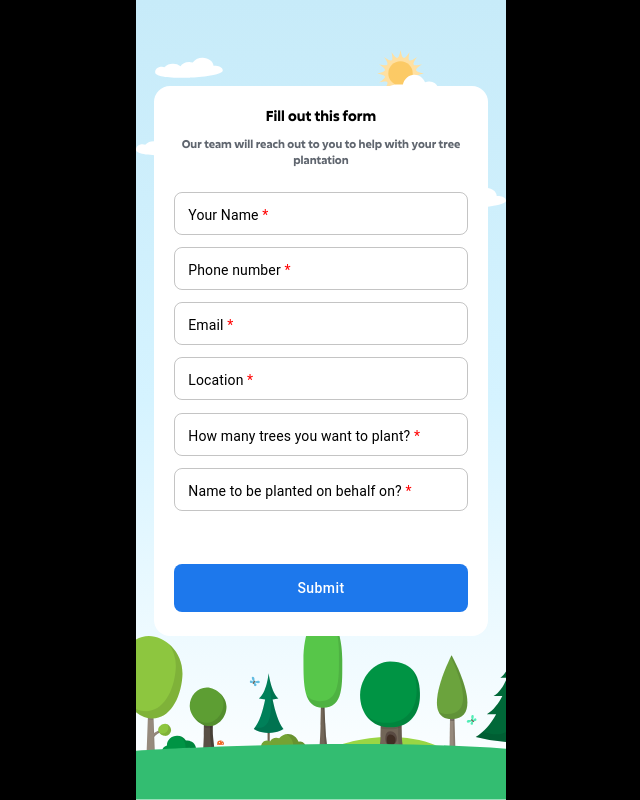
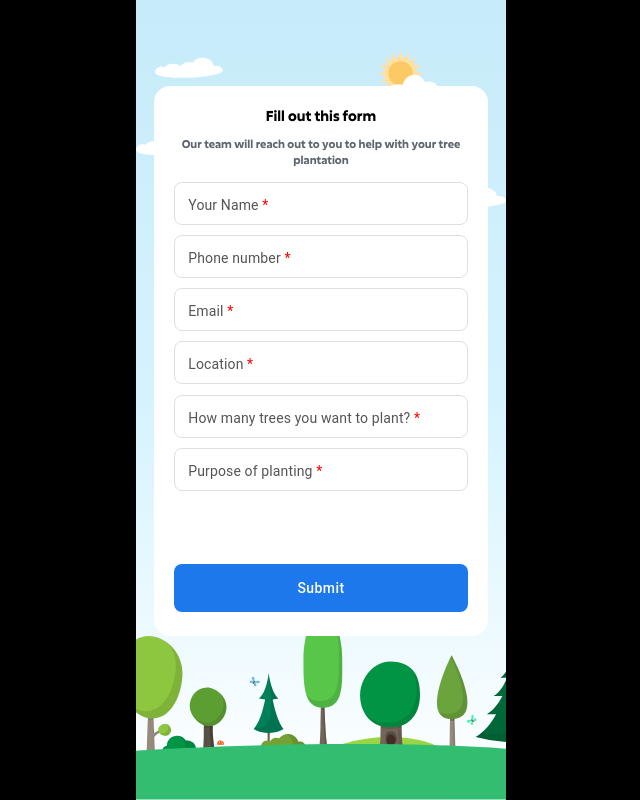
Before and after one commit to Sabareesh001/karmaCalculator, a React (Vite) app: page /form in a window 1280 px wide. Shown: the whole page, without its empty margins (319-959 px from the left). Built offline with nearby package versions, Linux system fonts and the light colour scheme; a web font is replaced by a local one.

Commit message:
changed final

```diff
--- a/src/pages/Form/FormPage.css
+++ b/src/pages/Form/FormPage.css
@@ -39,7 +39,7 @@
 
 .text-content {
   position: relative;
-    top:190px;
+  top: 190px;
   z-index: 2;
   color: #000;
   font-weight: 600;
@@ -47,10 +47,11 @@
   font-size: 18px;
   line-height: 22px;
   padding: 15px;
-    font-family: 'Excon', sans-serif;
+  font-family: "Excon", sans-serif;
   opacity: 0;
   transform: translateY(500px);
-    animation: slideInText 0.4s ease-in-out 0.1s forwards, fadeOutText 0.5s ease-in-out 2.5s forwards;
+  animation: slideInText 0.4s ease-in-out 0.1s forwards,
+    fadeOutText 0.5s ease-in-out 2.5s forwards;
 }
 
 @keyframes slideInText {
@@ -63,7 +64,8 @@
 @keyframes fadeOutText {
   to {
     opacity: 0;
-      transform: translateY(-250px);  }
+    transform: translateY(-250px);
+  }
 }
 
 .plantation-form {
@@ -71,9 +73,9 @@
   margin: auto 18px;
   background-color: white;
   border-radius: 16px;
-    padding:20px ;
+  padding: 20px;
   text-align: center;
-    font-family: 'Excon', sans-serif;
+  font-family: "Excon", sans-serif;
   top: -10px;
   height: 550px;
   z-index: 2;
@@ -81,33 +83,33 @@
   transform: translateY(500px);
   animation: slideInForm 0.4s ease-in-out 2.5s forwards;
 }
-  .plantation-form .head{
+.plantation-form .head {
   display: flex;
   flex-direction: column;
 }
-  .plantation-form .head .form-title{
-    margin: 10px 0 ;
+.plantation-form .head .form-title {
+  margin: 10px 0;
   color: #000;
   font-size: 14px;
   text-align: center;
 }
-  .plantation-form .head .form-discription{
+.plantation-form .head .form-description {
   font-size: 11px;
   text-align: center;
   font-weight: lighter;
-    color: #60666F;
+  color: #60666f;
 }
-  .plantation-form .form{
+.plantation-form .form {
   position: relative;
   display: flex;
   flex-direction: column;
-    margin-top: 35px;
+  margin-top: 25px;
   height: 430px;
-    gap: 15px;
+  gap: 13px;
 }
-  .submit-btn{
+.submit-btn {
   position: absolute;
-      bottom: 10px;
+  bottom: 0px;
   width: 100%;
 }
 
@@ -128,9 +130,8 @@
   object-fit: contain;
 }
 
-
 .video-container {
-    width: 139px ;
+  width: 139px;
   height: 139px;
   position: absolute;
   top: 20%;
@@ -183,3 +184,45 @@
   text-align: center;
   margin-top: 20px;
 }
+
+.custom-textfield .MuiInputBase-input {
+  color: #000;
+  font-size: 14px;
+  padding: 10px;
+}
+
+.custom-textfield .MuiOutlinedInput-notchedOutline {
+  border: 1px solid #dfdfdf;
+  border-radius: 8px;
+  height: 48px;
+}
+
+.custom-textfield .MuiOutlinedInput-root:hover fieldset {
+  border-color: #000;
+}
+
+.custom-textfield .MuiOutlinedInput-root.Mui-focused fieldset {
+  border: 1px solid #000;
+}
+
+.custom-textfield .MuiInputLabel-root {
+  color: #555;
+  font-size: 14px;
+  padding: 4px 0;
+}
+
+.custom-textfield .MuiInputLabel-root.Mui-focused {
+  color: black;
+}
+
+.custom-textfield .MuiInputLabel-asterisk {
+  color: red;
+}
+
+.custom-textfield::placeholder {
+  color: black;
+}
+
+.asterisk {
+  color: red;
+}
--- a/src/pages/Form/FormPage.jsx
+++ b/src/pages/Form/FormPage.jsx
@@ -7,10 +7,90 @@ import Buttons from "../../components/button";
 import success from "/src/assets/success.gif";
 import lastBg from "../../assets/lastBg.png";
 import successimage from "../../assets/success-image.png";
+import { TextField } from "@mui/material";
 
 const FormPage = () => {
+  const [formData, setFormData] = useState({
+    survey_id: 1,
+    name: "",
+    phone_number: "",
+    e_mail: "",
+    location: "",
+    tree_count: "",
+    purpose: "",
+  });
+
+  const [errors, setErrors] = useState({});
   const [submit, setSubmit] = useState(false);
   const [showSuccessImage, setShowSuccessImage] = useState(false);
+
+  const handleInputChange = (e) => {
+    const { name, value } = e.target;
+    setFormData((prevData) => ({
+      ...prevData,
+      [name]: value,
+    }));
+    // Clear error when user types
+    setErrors((prevErrors) => ({
+      ...prevErrors,
+      [name]: "",
+    }));
+  };
+
+  const validateForm = () => {
+    let validationErrors = {};
+    const phoneNumberPattern = /^[0-9]{10}$/;
+    const emailPattern = /^[^\s@]+@[^\s@]+\.[^\s@]+$/;
+
+    if (!formData.name || /\d/.test(formData.name)) {
+      validationErrors.name = "required";
+    }
+    if (!formData.phone_number) {
+      validationErrors.phone_number = "Phone .";
+    } else if (!phoneNumberPattern.test(formData.phone_number)) {
+      validationErrors.phone_number = "Phone number must be 10 digits.";
+    }
+    if (!formData.e_mail || !emailPattern.test(formData.e_mail)) {
+      validationErrors.e_mail = "Valid email is required.";
+    }
+    if (!formData.location || /\d/.test(formData.location)) {
+      validationErrors.location = "required";
+    }
+    if (!formData.tree_count || formData.tree_count <= 0) {
+      validationErrors.tree_count = "Tree count must be atleast 1.";
+    }
+    if (!formData.purpose || /\d/.test(formData.purpose)) {
+      validationErrors.purpose = "required";
+    }
+
+    setErrors(validationErrors);
+
+    // Return true if there are no validation errors
+    return Object.keys(validationErrors).length === 0;
+  };
+
+  const handleSubmit = async () => {
+    if (validateForm()) {
+      setSubmit(true);
+      try {
+        const response = await fetch("http://localhost:8000/api/insert", {
+          method: "POST",
+          headers: {
+            "Content-Type": "application/json",
+          },
+          body: JSON.stringify([formData]),
+        });
+
+        if (response.ok) {
+          console.log("Form data submitted successfully");
+        } else {
+          console.error("Error submitting form data");
+        }
+      } catch (error) {
+        console.error("Error connecting to the backend:", error);
+      }
+    }
+  };
 
   useEffect(() => {
     if (submit) {
@@ -22,15 +102,10 @@ const FormPage = () => {
     }
   }, [submit]);
 
-  const handleSubmit = () => {
-    setSubmit(true);
-  };
-
   return (
     <>
       <div className="form-main">
         {submit ? (
-          <>
           <div style={{ width: "100%", height: "100%", background: "#f0f4fa" }}>
             <div className="bgimage">
               <img src={lastBg} alt="lastbg" className="background-img" />
@@ -38,17 +113,22 @@ const FormPage = () => {
             <div className="column">
               <div className="video-container">
                 {!showSuccessImage ? (
-                    <img src={success} alt="Success GIF" className="success-gif" />
+                  <img
+                    src={success}
+                    alt="Success GIF"
+                    className="success-gif"
+                  />
                 ) : (
-                    <img src={successimage} alt="Success Image" className="success-image" />
+                  <img
+                    src={successimage}
+                    alt="Success Image"
+                    className="success-image"
+                  />
                 )}
               </div>
-                <div className="success-message">
-                  Form submitted successfully
+              <div className="success-message">Form submitted successfully</div>
             </div>
           </div>
-            </div>
-          </>
         ) : (
           <div>
             <div className="background-images">
@@ -65,23 +145,171 @@ const FormPage = () => {
             <div className="plantation-form">
               <div className="head">
                 <p className="form-title">Fill out this form</p>
-                <div className="form-discription">
+                <span
+                  className="form-description"
+                  style={{ fontWeight: "lighter" }}
+                >
                   Our team will reach out to you to help with your tree
                   plantation
-                </div>
+                </span>
               </div>
               <div className="form">
-                <Inputs placeholder="Your Name" label="Your Name" />
-                <Inputs placeholder="Phone number" label="Phone number" />
-                <Inputs placeholder="Email" label="Email" />
-                <Inputs placeholder="Location" label="Location" />
-                <Inputs
+                <TextField
+                  id="outlined-textarea"
+                  size="small"
+                  label={
+                    <span>
+                      Your Name<span style={{ color: "red" }}> *</span>
+                    </span>
+                  }
+                  placeholder="Your Name"
+                  name="name"
+                  value={formData.name}
+                  onChange={handleInputChange}
+                  className="custom-textfield"
+                  error={!!errors.name}
+                  FormHelperTextProps={{
+                    style: { fontSize: "5px" },
+                  }}
+                  sx={{
+                    "& .MuiOutlinedInput-root.Mui-error": {
+                      "& fieldset": {
+                        borderColor: "red",
+                      },
+                    },
+                  }}
+                />
+                <TextField
+                  id="outlined-textarea"
+                  size="small"
+                  label={
+                    <span>
+                      Phone number<span style={{ color: "red" }}> *</span>
+                    </span>
+                  }
+                  placeholder="Phone number"
+                  name="phone_number"
+                  value={formData.phone_number}
+                  onChange={handleInputChange}
+                  className="custom-textfield"
+                  error={!!errors.phone_number}
+                  helperText={errors.phone_number}
+                  FormHelperTextProps={{
+                    style: { fontSize: "8px" },
+                  }}
+                  sx={{
+                    "& .MuiOutlinedInput-root.Mui-error": {
+                      "& fieldset": {
+                        borderColor: "red",
+                      },
+                    },
+                  }}
+                />
+                <TextField
+                  id="outlined-textarea"
+                  size="small"
+                  label={
+                    <span>
+                      Email<span style={{ color: "red" }}> *</span>
+                    </span>
+                  }
+                  placeholder="Email"
+                  name="e_mail"
+                  value={formData.e_mail}
+                  onChange={handleInputChange}
+                  className="custom-textfield"
+                  error={!!errors.e_mail}
+                  helperText={errors.e_mail}
+                  FormHelperTextProps={{
+                    style: { fontSize: "8px" },
+                  }}
+                  sx={{
+                    "& .MuiOutlinedInput-root.Mui-error": {
+                      "& fieldset": {
+                        borderColor: "red",
+                      },
+                    },
+                  }}
+                />
+                <TextField
+                  id="outlined-textarea"
+                  size="small"
+                  label={
+                    <span>
+                      Location<span style={{ color: "red" }}> *</span>
+                    </span>
+                  }
+                  placeholder="Location"
+                  name="location"
+                  value={formData.location}
+                  onChange={handleInputChange}
+                  className="custom-textfield"
+                  error={!!errors.location}
+                  sx={{
+                    "& .MuiOutlinedInput-root.Mui-error": {
+                      "& fieldset": {
+                        borderColor: "red",
+                      },
+                    },
+                  }}
+                />
+                <TextField
+                  id="outlined-textarea"
+                  size="small"
+                  label={
+                    <span>
+                      How many trees you want to plant?
+                      <span style={{ color: "red" }}> *</span>
+                    </span>
+                  }
                   placeholder="How many trees you want to plant?"
-                  label="How many trees you want to plant?"
+                  name="tree_count"
+                  value={formData.tree_count}
+                  onChange={handleInputChange}
+                  className="custom-textfield"
+                  type="number"
+                  error={!!errors.tree_count}
+                  helperText={errors.tree_count}
+                  FormHelperTextProps={{
+                    style: { fontSize: "8px" },
+                  }}
+                  inputProps={{
+                    min: 1,
+                  }}
+                  sx={{
+                    "& .MuiOutlinedInput-root.Mui-error": {
+                      "& fieldset": {
+                        borderColor: "red",
+                      },
+                    },
+                  }}
                 />
-                <Inputs
-                  placeholder="Name to be planted on behalf on?"
-                  label="Name to be planted on behalf on?"
+                <TextField
+                  id="outlined-textarea"
+                  size="small"
+                  label={
+                    <span>
+                      Purpose of planting
+                      <span style={{ color: "red" }}> *</span>
+                    </span>
+                  }
+                  placeholder="Purpose of planting"
+                  name="purpose"
+                  value={formData.purpose}
+                  onChange={handleInputChange}
+                  className="custom-textfield"
+                  error={!!errors.purpose}
+                  helperText={errors.purpose}
+                  FormHelperTextProps={{
+                    style: { fontSize: "0px" },
+                  }}
+                  sx={{
+                    "& .MuiOutlinedInput-root.Mui-error": {
+                      "& fieldset": {
+                        borderColor: "red",
+                      },
+                    },
+                  }}
                 />
                 <div className="submit-btn">
                   <Buttons
```
Also changed, not shown: src/components/circularProgressBarWithLabel/card/slider/Slider.css (+10 -21 lines), src/components/circularProgressBarWithLabel/card/slider/Slider.jsx (+52 -40 lines). Lines whose indentation alone changed are shown as unchanged.
